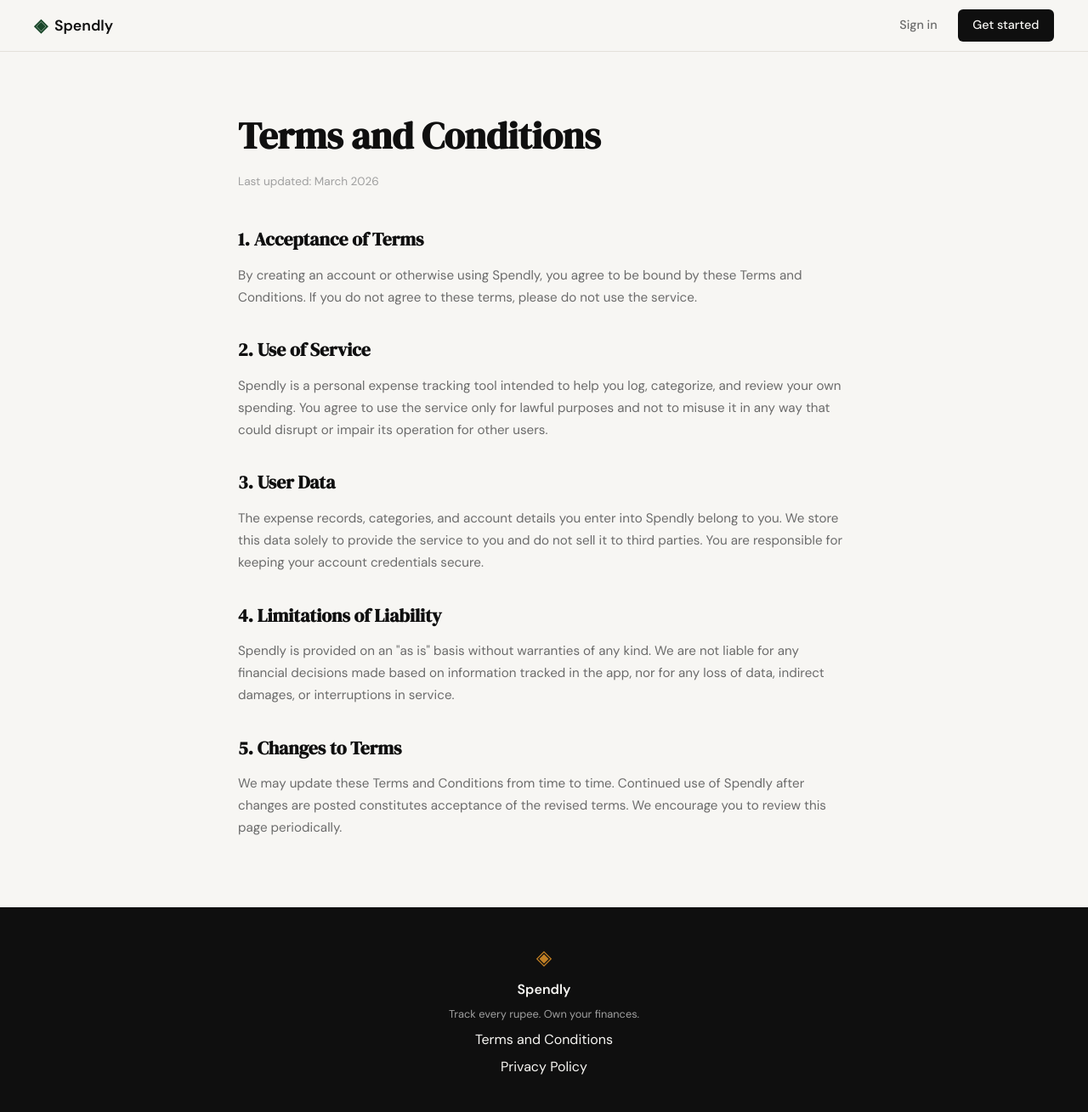
After one commit to YounisAnis/spendly, a Flask app: page /terms in a window 1280 px wide. The commit adds this page. Shown: the whole page at 85% size. Run offline with Flask 3, Linux system fonts and the light colour scheme.

Commit message:
landing: add terms and conditions page and route

```diff
--- a/app.py
+++ b/app.py
@@ -20,6 +20,11 @@ def register():
 @app.route("/login")
 def login():
     return render_template("login.html")
+
+
+@app.route("/terms")
+def terms():
+    return render_template("terms.html")
 
 
 # ------------------------------------------------------------------ #
--- a/static/css/style.css
+++ b/static/css/style.css
@@ -478,6 +478,46 @@ a { color: inherit; text-decoration: none; }
 .auth-switch a:hover { text-decoration: underline; }
 
 /* ------------------------------------------------------------------ */
+/* Legal pages                                                         */
+/* ------------------------------------------------------------------ */
+
+.legal-section {
+    padding: 4rem 2rem 5rem;
+}
+
+.legal-inner {
+    max-width: 720px;
+    margin: 0 auto;
+}
+
+.legal-title {
+    font-family: var(--font-display);
+    font-size: clamp(2rem, 4vw, 2.75rem);
+    color: var(--ink);
+    margin-bottom: 0.5rem;
+}
+
+.legal-updated {
+    font-size: 0.85rem;
+    color: var(--ink-faint);
+    margin-bottom: 2.5rem;
+}
+
+.legal-heading {
+    font-family: var(--font-display);
+    font-size: 1.35rem;
+    color: var(--ink);
+    margin-top: 2rem;
+    margin-bottom: 0.75rem;
+}
+
+.legal-body {
+    font-size: 0.95rem;
+    color: var(--ink-muted);
+    line-height: 1.7;
+}
+
+/* ------------------------------------------------------------------ */
 /* Footer                                                              */
 /* ------------------------------------------------------------------ */
 
--- a/templates/base.html
+++ b/templates/base.html
@@ -34,7 +34,7 @@
             <span class="brand-icon">◈</span>
             <span class="footer-name">Spendly</span>
             <p class="footer-copy">Track every rupee. Own your finances.</p>
-            <a href="#">Terms and Conditions</a>
+            <a href="{{ url_for('terms') }}">Terms and Conditions</a>
             <a href="#">Privacy Policy</a>
         </div>
     </footer>
--- /dev/null
+++ b/templates/terms.html
@@ -0,0 +1,48 @@
+{% extends "base.html" %}
+
+{% block title %}Terms and Conditions — Spendly{% endblock %}
+
+{% block content %}
+
+<section class="legal-section">
+    <div class="legal-inner">
+        <h1 class="legal-title">Terms and Conditions</h1>
+        <p class="legal-updated">Last updated: March 2026</p>
+
+        <h2 class="legal-heading">1. Acceptance of Terms</h2>
+        <p class="legal-body">
+            By creating an account or otherwise using Spendly, you agree to be bound by these
+            Terms and Conditions. If you do not agree to these terms, please do not use the service.
+        </p>
+
+        <h2 class="legal-heading">2. Use of Service</h2>
+        <p class="legal-body">
+            Spendly is a personal expense tracking tool intended to help you log, categorize, and
+            review your own spending. You agree to use the service only for lawful purposes and
+            not to misuse it in any way that could disrupt or impair its operation for other users.
+        </p>
+
+        <h2 class="legal-heading">3. User Data</h2>
+        <p class="legal-body">
+            The expense records, categories, and account details you enter into Spendly belong to
+            you. We store this data solely to provide the service to you and do not sell it to
+            third parties. You are responsible for keeping your account credentials secure.
+        </p>
+
+        <h2 class="legal-heading">4. Limitations of Liability</h2>
+        <p class="legal-body">
+            Spendly is provided on an "as is" basis without warranties of any kind. We are not
+            liable for any financial decisions made based on information tracked in the app, nor
+            for any loss of data, indirect damages, or interruptions in service.
+        </p>
+
+        <h2 class="legal-heading">5. Changes to Terms</h2>
+        <p class="legal-body">
+            We may update these Terms and Conditions from time to time. Continued use of Spendly
+            after changes are posted constitutes acceptance of the revised terms. We encourage you
+            to review this page periodically.
+        </p>
+    </div>
+</section>
+
+{% endblock %}
```
